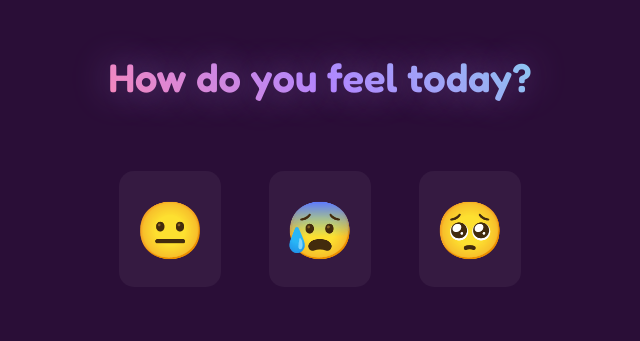
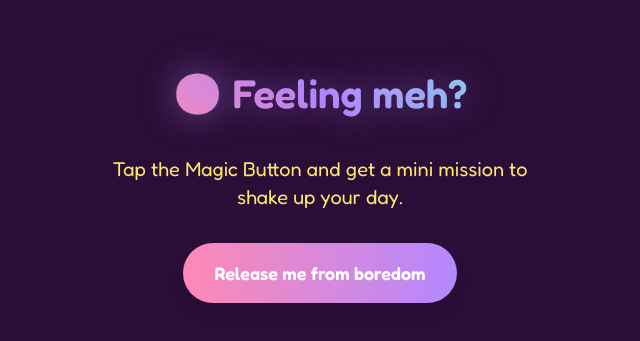
Before and after one commit to sdesby/magicbutton, a Next.js app: page / in a window 1280 px wide. Shown: the part 217-558 px from the top of the page, without its empty margins (320-960 px from the left). Built offline with nearby package versions, Linux system fonts and the light colour scheme.

Commit message:
Switch to boredom killer app

```diff
--- a/src/app/page.tsx
+++ b/src/app/page.tsx
@@ -49,28 +49,21 @@ export default function Home() {
   return (
     <div className="min-h-screen flex items-center justify-center p-6 bg-[var(--dark-bg)]">
       <div className="flex flex-col items-center gap-8 w-full max-w-md">
-        <h1 className="title">How do you feel today?</h1>
+        <h1 className="title">😐 Feeling meh?</h1>
 
-        <div className="emoji-container">
-          <button
-            className="emoji"
-            role="button"
-            aria-label="I'm feeling bored"
-            onClick={() => handleEmojiClick('Bored')}
-          >😐</button>
-          <button
-            className="emoji"
-            role="button"
-            aria-label="I'm feeling anxious"
-            onClick={() => handleEmojiClick('Anxious')}
-          >😰</button>
-          <button
-            className="emoji"
-            role="button"
-            aria-label="I'm feeling sad"
-            onClick={() => handleEmojiClick('Sad')}
-          >🥺</button>
-        </div>
+        <h2 className="text-[var(--candy-yellow)] text-xl text-center">
+          Tap the Magic Button and get a mini mission to shake up your day.
+        </h2>
+
+        <button
+          className="bg-gradient-to-r from-[var(--candy-pink)] to-[var(--candy-purple)]
+                    text-white font-semibold py-4 px-8 rounded-full shadow-lg
+                    hover:scale-105 transition-transform duration-200 ease-in-out
+                    text-lg"
+          onClick={() => handleEmojiClick('Bored')}
+        >
+          Release me from boredom
+        </button>
 
         {isLoading && (
           <div className="loading-animation">
@@ -91,9 +84,18 @@ export default function Home() {
             <div className="text-[var(--candy-yellow)] text-xl font-semibold mb-4">
               {response.promptType}
             </div>
-            <div className="text-white text-lg leading-relaxed">
+            <div className="text-white text-lg leading-relaxed mb-6">
               {response.joyBurst}
             </div>
+            <button
+              className="bg-gradient-to-r from-[var(--candy-purple)] to-[var(--candy-blue)]
+                        text-white font-semibold py-3 px-6 rounded-full shadow-lg
+                        hover:scale-105 transition-transform duration-200 ease-in-out
+                        text-base"
+              onClick={() => handleEmojiClick('Bored')}
+            >
+              Give me another!
+            </button>
           </div>
         )}
       </div>
```
